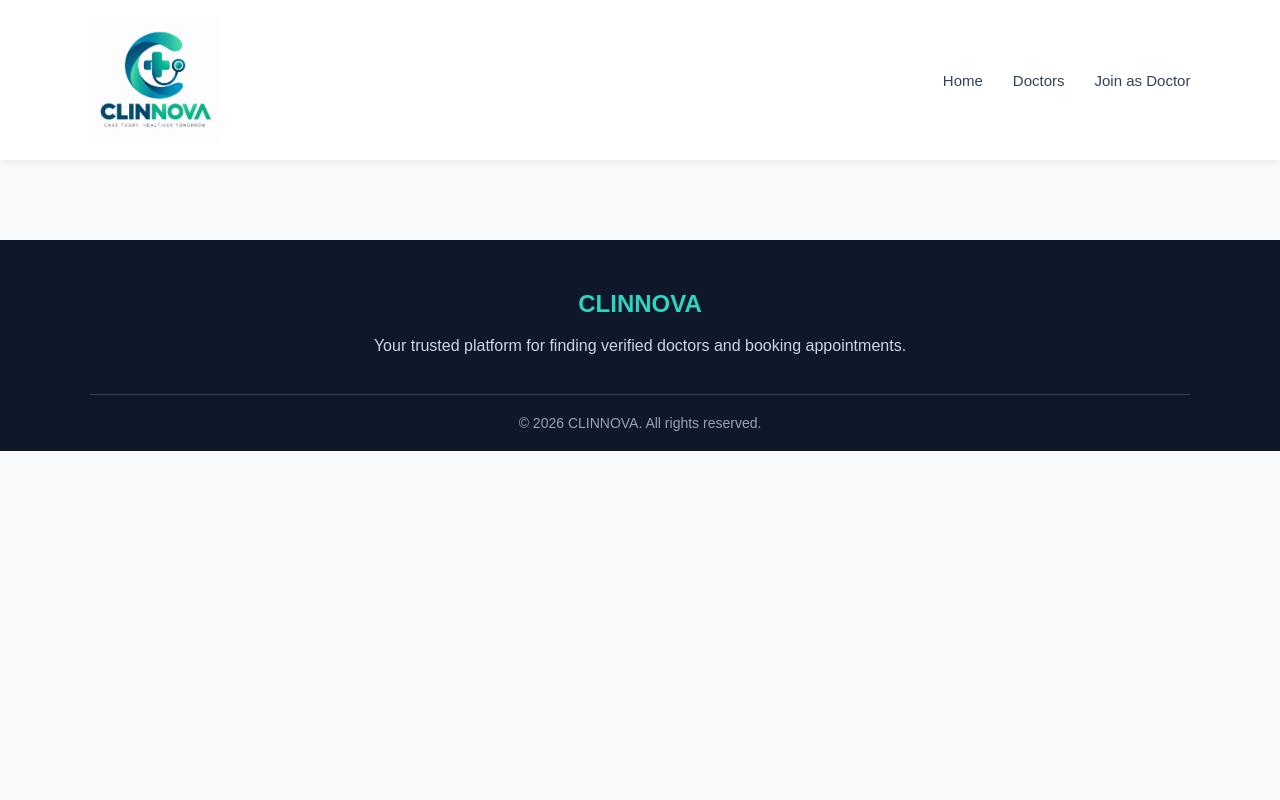
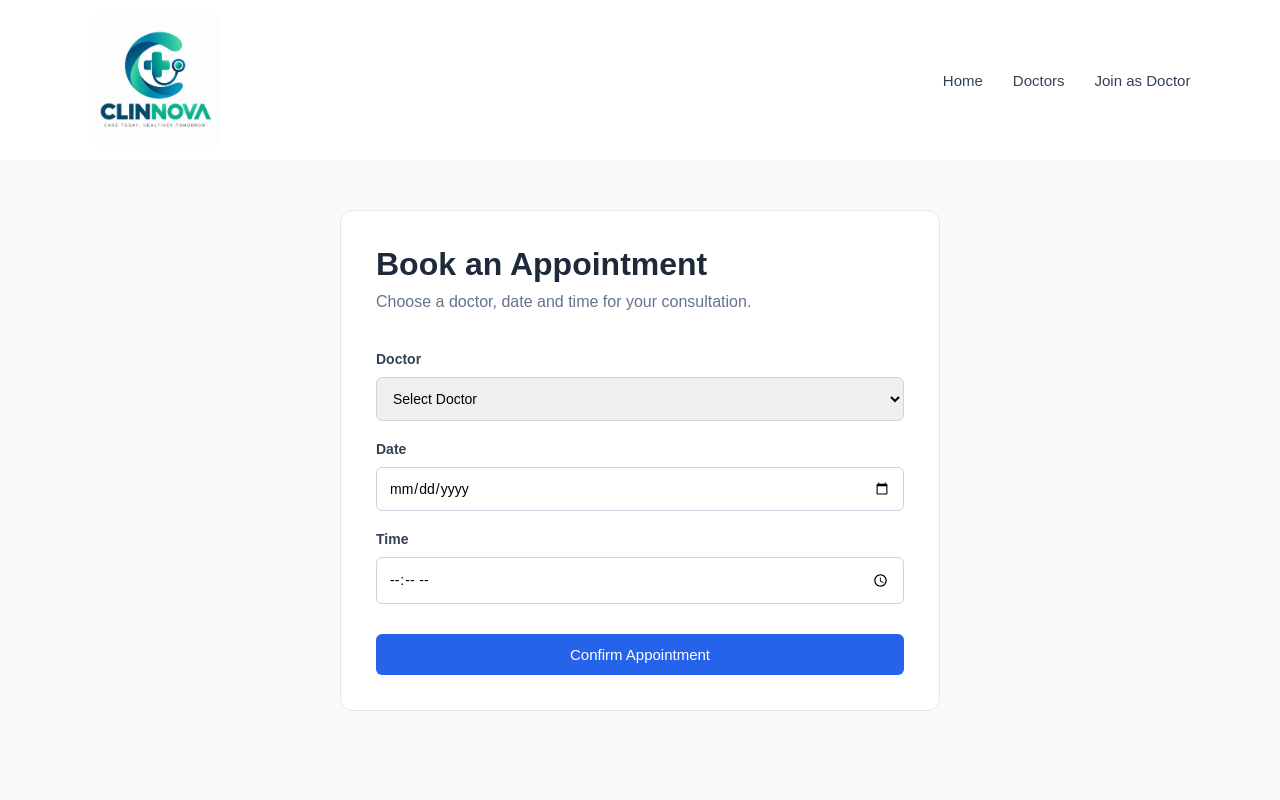
Before and after one commit to DhanushV2006/CLINNOVA, a React (Vite) app: page /appointment in a window 1280 px wide. Shown: the top 800 px of the page. Built offline with nearby package versions, Linux system fonts and the light colour scheme.

Commit message:
Add doctor appointment booking flow

```diff
--- a/src/App.jsx
+++ b/src/App.jsx
@@ -4,6 +4,7 @@ import Doctors from './pages/Doctors'
 import Footer from './components/Footer'
 import JoinDoctor from './pages/JoinDoctor'
 import ApplicationStatus from './pages/ApplicationStatus'
+import Appointment from './pages/Appointment'
 import { BrowserRouter, Routes, Route } from 'react-router'
 
 function App(){
@@ -13,6 +14,7 @@ function App(){
 
             <Routes>
                 <Route path="/" element={<Home/>}/>
+                <Route path="/appointment" element={<Appointment />} />
                 <Route path="/doctors" element={<Doctors/>}/>
                 <Route path="/join-doctor" element={<JoinDoctor/>}/>
                 <Route path="/application-status" element={<ApplicationStatus/>}/>
--- a/src/index.css
+++ b/src/index.css
@@ -605,3 +605,72 @@ button,input,select,textarea{
         grid-column:auto;
     }
 }
+
+/* Appointment Page */
+
+.appointment-page {
+  min-height: 80vh;
+  padding: 50px 20px;
+  background: #f8fafc;
+}
+
+.appointment-container {
+  max-width: 600px;
+  margin: auto;
+  background: #ffffff;
+  padding: 35px;
+  border-radius: 12px;
+  border: 1px solid #e2e8f0;
+}
+
+.appointment-container h1 {
+  margin-bottom: 10px;
+  color: #1e293b;
+}
+
+.appointment-subtitle {
+  color: #64748b;
+  margin-bottom: 30px;
+}
+
+.appointment-form {
+  display: flex;
+  flex-direction: column;
+  gap: 10px;
+}
+
+.appointment-form label {
+  font-size: 14px;
+  font-weight: 600;
+  color: #334155;
+  margin-top: 10px;
+}
+
+.appointment-form select,
+.appointment-form input {
+  padding: 12px;
+  border: 1px solid #cbd5e1;
+  border-radius: 6px;
+  font-size: 14px;
+  outline: none;
+}
+
+.appointment-form select:focus,
+.appointment-form input:focus {
+  border-color: #2563eb;
+}
+
+.appointment-form button {
+  margin-top: 20px;
+  padding: 12px;
+  border: none;
+  border-radius: 6px;
+  background: #2563eb;
+  color: white;
+  font-size: 15px;
+  cursor: pointer;
+}
+
+.appointment-form button:hover {
+  background: #1d4ed8;
+}
--- /dev/null
+++ b/src/pages/Appointment.jsx
@@ -0,0 +1,42 @@
+import React from 'react'
+
+const Appointment = () => {
+  return (
+    <div className="appointment-page">
+
+      <div className="appointment-container">
+
+        <h1>Book an Appointment</h1>
+
+        <p className="appointment-subtitle">
+          Choose a doctor, date and time for your consultation.
+        </p>
+
+        <div className="appointment-form">
+
+          <label>Doctor</label>
+          <select>
+            <option>Select Doctor</option>
+            <option>Dr. Richard James</option>
+            <option>Dr. Emily Watson</option>
+            <option>Dr. Michael Brown</option>
+            <option>Dr. Sarah Wilson</option>
+          </select>
+
+          <label>Date</label>
+          <input type="date" />
+
+          <label>Time</label>
+          <input type="time" />
+
+          <button>Confirm Appointment</button>
+
+        </div>
+
+      </div>
+
+    </div>
+  )
+}
+
+export default Appointment
```
